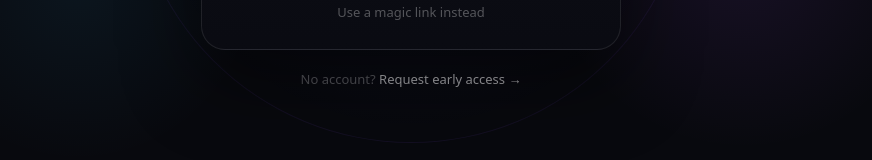
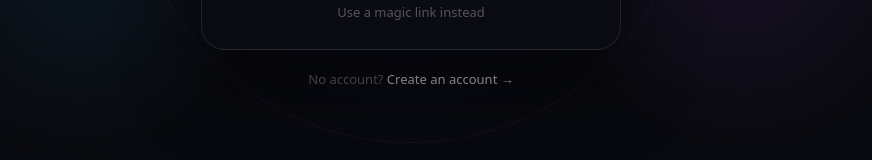
Before and after one commit to Arthbll/Advault, a Next.js app: page /login in a window 1280 px wide. Shown: the part 561-721 px from the top of the page, without its empty margins (229-1101 px from the left). Built offline with nearby package versions, Linux system fonts and the light colour scheme; a web font is replaced by a local one.

Commit message:
fix: login 'Request early access' → 'Create an account'

```diff
--- a/app/(auth)/login/page.tsx
+++ b/app/(auth)/login/page.tsx
@@ -503,7 +503,7 @@ function LoginPageInner() {
           onMouseEnter={e => (e.currentTarget.style.color = "rgba(255,255,255,0.85)")}
           onMouseLeave={e => (e.currentTarget.style.color = "rgba(255,255,255,0.50)")}
         >
-          Request early access →
+          Create an account →
         </Link>
       </p>
     </motion.div>
```
